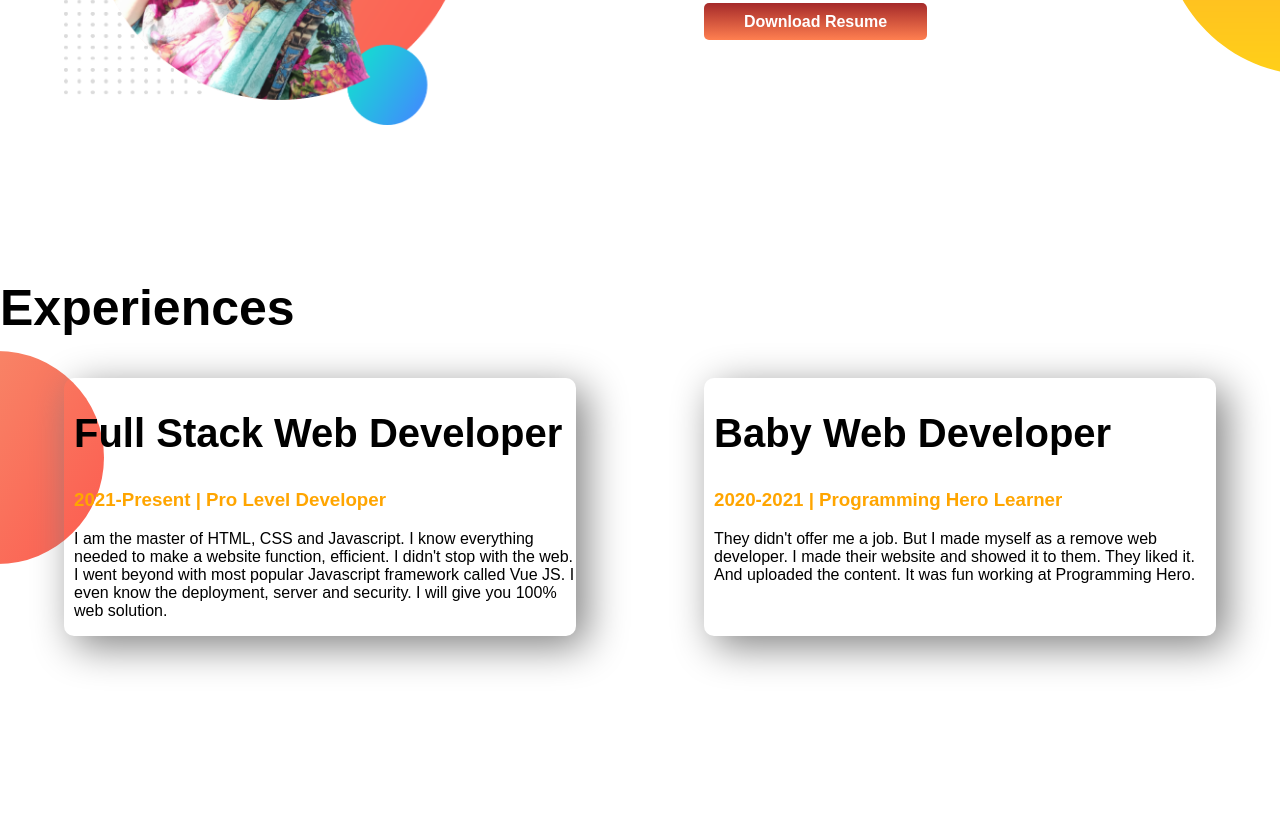
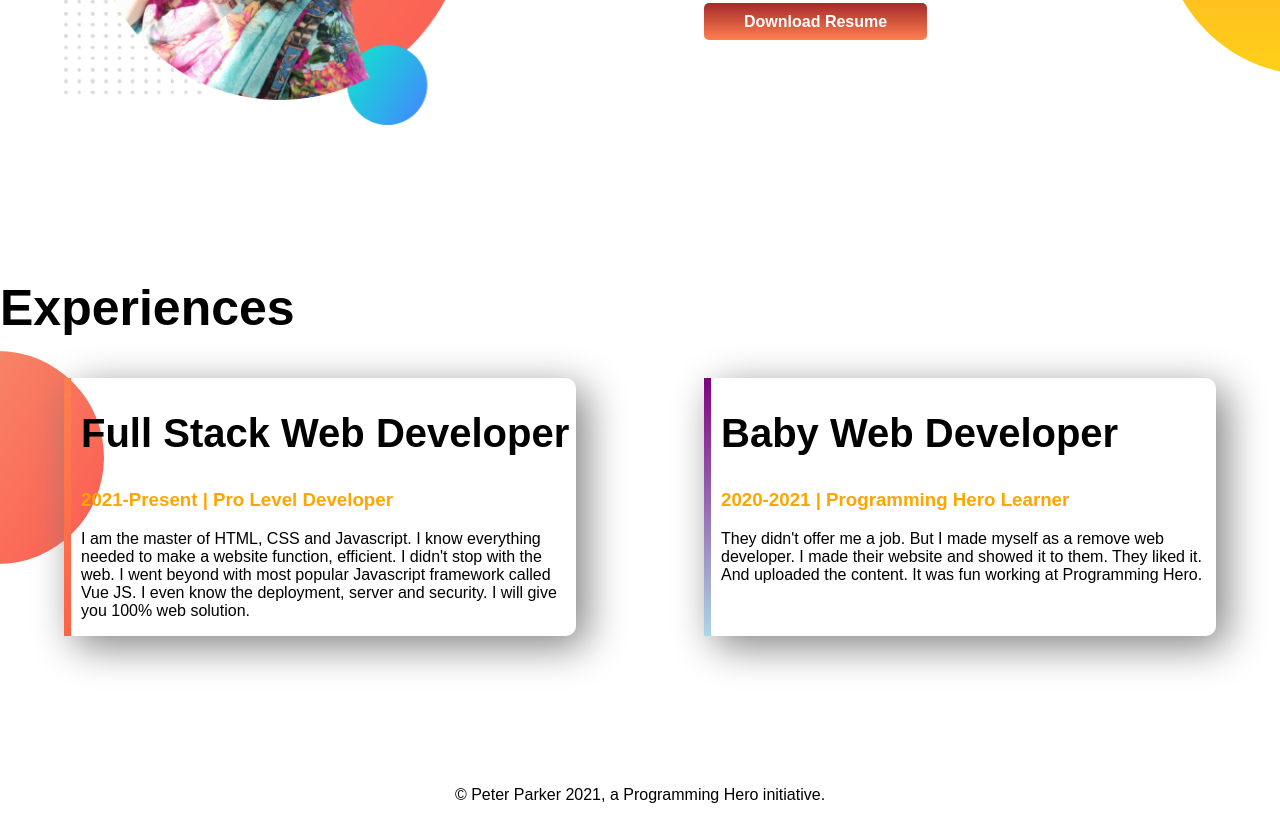
Before and after one commit to raunaqrichi/developer-portfolio, a plain HTML site: page index.html in a window 1280 px wide. Shown: the part 847-1667 px from the top of the page. Before the commit the page ends 1633 px from the top, so only its background shows below. Drawn offline with Linux system fonts and the light colour scheme; a web font is replaced by a local one.

Commit message:
footer added

```diff
--- a/index.html
+++ b/index.html
@@ -40,17 +40,20 @@
   <section class="experience-area">
       <h1>Experiences</h1>
      <div class="flexible-container">
-        <div class="experience-iteam">
+        <div id="full-stack-dv" class="experience-iteam">
             <h2>Full Stack Web Developer</h2>
             <h3 class="zero">2021-Present | Pro Level Developer</h3>
             <p>I am the master of HTML, CSS and Javascript. I know everything needed to make a website function, efficient. I didn't stop with the web. I went beyond with most popular Javascript framework called Vue JS. I even know the deployment, server and security. I will give you 100% web solution.</p>
         </div>
-        <div class="experience-iteam">
+        <div id="baby-dv" class="experience-iteam">
             <h2>Baby Web Developer</h2>
             <h3 class="zero">2020-2021 | Programming Hero Learner</h3>
             <p>They didn't offer me a job. But I made myself as a remove web developer. I made their website and showed it to them. They liked it. And uploaded the content. It was fun working at Programming Hero.</p>
         </div>
      </div>
   </section>
+  <footer>
+      <p>© Peter Parker 2021, a Programming Hero initiative.</p>
+  </footer>
 </body>
 </html>
--- a/style.css
+++ b/style.css
@@ -52,3 +52,17 @@ h2{
     background-repeat: no-repeat;
     background-position: left;
 }
+#full-stack-dv{
+    border-left: 7px solid;
+    border-image: linear-gradient(coral,tomato);
+    border-image-slice: 1;
+
+}
+#baby-dv{
+    border-left: 7px solid;
+    border-image: linear-gradient(purple,lightblue);
+    border-image-slice: 1;
+}
+footer p{
+    text-align: center;
+}
```
